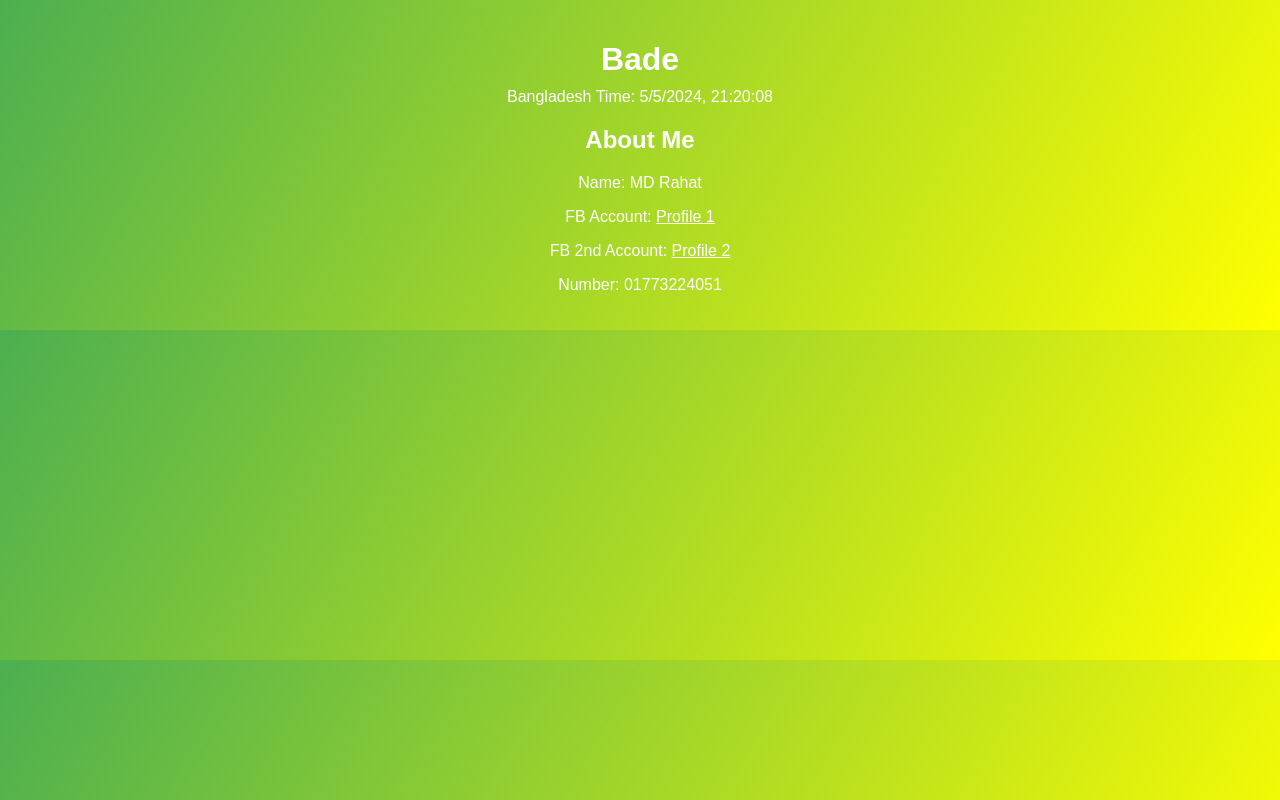
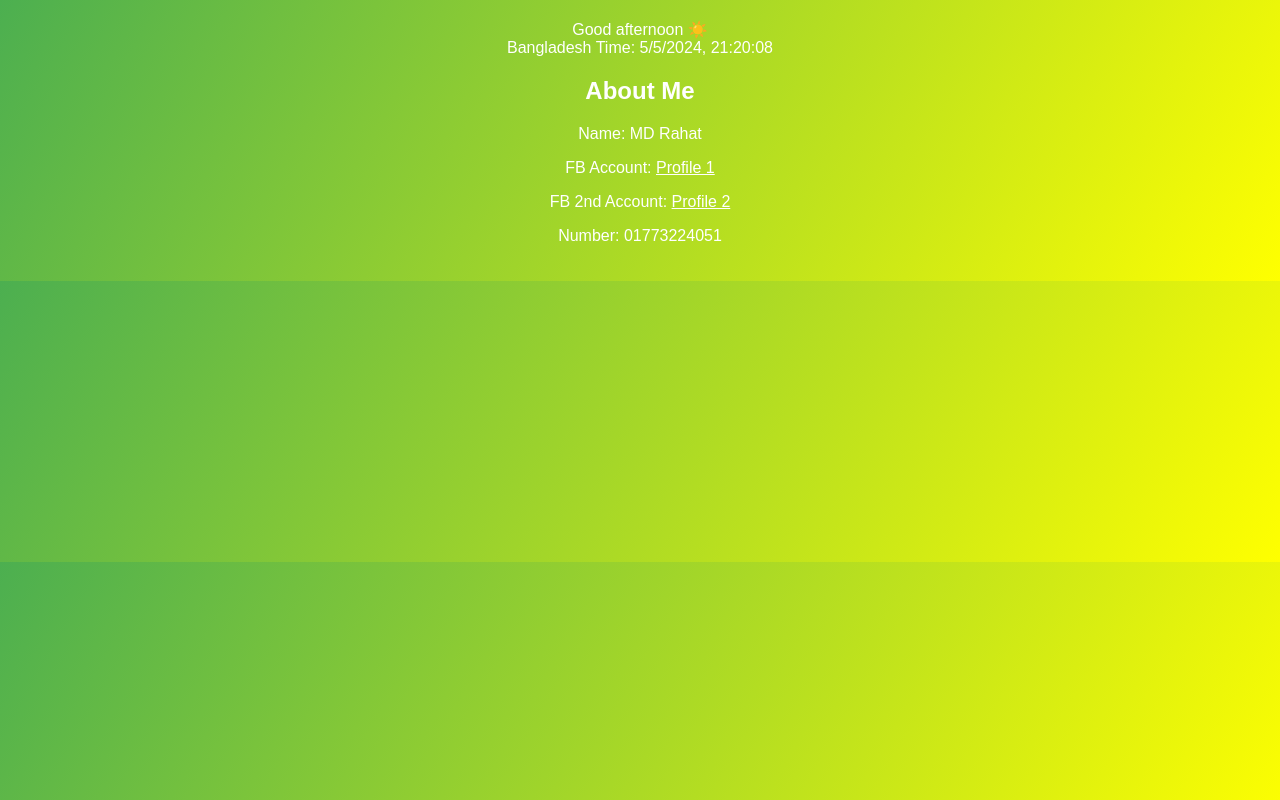
Before and after one commit to leox5621/Bio-Rahat, a plain HTML site: page index.html in a window 1280 px wide. Drawn offline with Linux system fonts and the light colour scheme.

Commit message:
Update index.html

```diff
--- a/index.html
+++ b/index.html
@@ -27,7 +27,7 @@
 <body>
   <div class="container">
     <div class="greeting">
-      <h1>Bade</h1>
+      <!-- Greeting message will be inserted here dynamically -->
     </div>
     <div class="time" id="bd-time">
       <!-- Bangladesh Time will be inserted here dynamically -->
@@ -38,6 +38,9 @@
       <p>FB Account: <a href="https://www.facebook.com/profile.php?id=100086547322069">Profile 1</a></p>
       <p>FB 2nd Account: <a href="https://www.facebook.com/marm.ak.1829">Profile 2</a></p>
       <p>Number: 01773224051</p>
+    </div>
+    <div class="night-message">
+      <!-- Nighttime message will be inserted here dynamically -->
     </div>
   </div>
   <script>
@@ -53,9 +56,37 @@
       document.getElementById('bd-time').textContent = `Bangladesh Time: ${getBangladeshTime()}`;
     }
 
-    // Call the updateTime function initially and then every second to keep the time updated
+    // Function to set greeting based on time of day
+    function setGreeting() {
+      const currentHour = new Date().getHours();
+      let greeting;
+      if (currentHour >= 5 && currentHour < 12) {
+        greeting = 'Good morning 🌅';
+      } else if (currentHour >= 12 && currentHour < 18) {
+        greeting = 'Good afternoon ☀️';
+      } else if (currentHour >= 18 && currentHour < 20) {
+        greeting = 'Good evening 🌆';
+      } else {
+        greeting = 'Good night 🌙';
+      }
+      document.querySelector('.greeting').textContent = greeting;
+    }
+
+    // Function to set nighttime message
+    function setNightMessage() {
+      const currentHour = new Date().getHours();
+      if (currentHour >= 0 && currentHour < 5) {
+        document.querySelector('.night-message').textContent = 'Have a nice dream! 🙂';
+      }
+    }
+
+    // Call the updateTime and setGreeting functions initially and then every second to keep the time and greeting updated
     updateTime();
+    setGreeting();
+    setNightMessage();
     setInterval(updateTime, 1000); // Update time every second
+    setInterval(setGreeting, 60000); // Update greeting every minute
+    setInterval(setNightMessage, 60000); // Check for nighttime message every minute
   </script>
 </body>
 </html>
```
